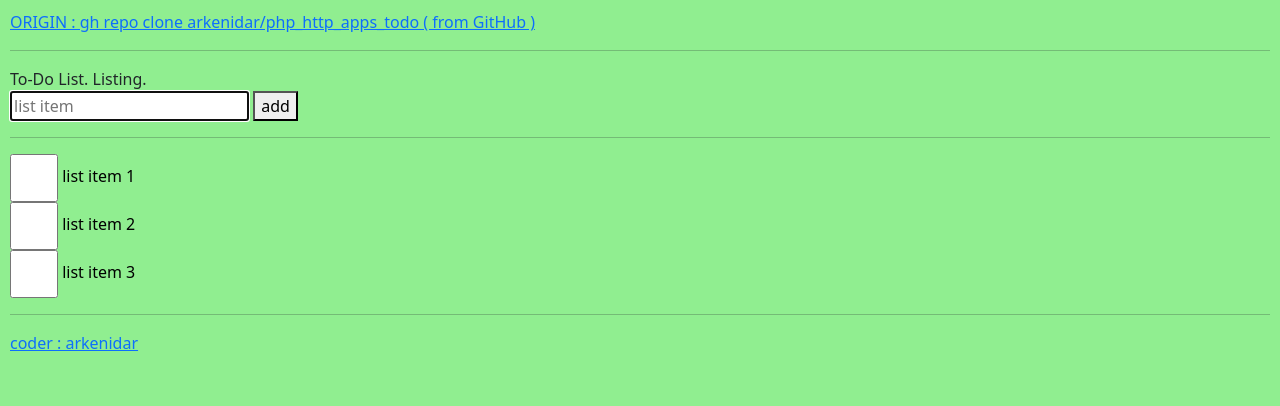
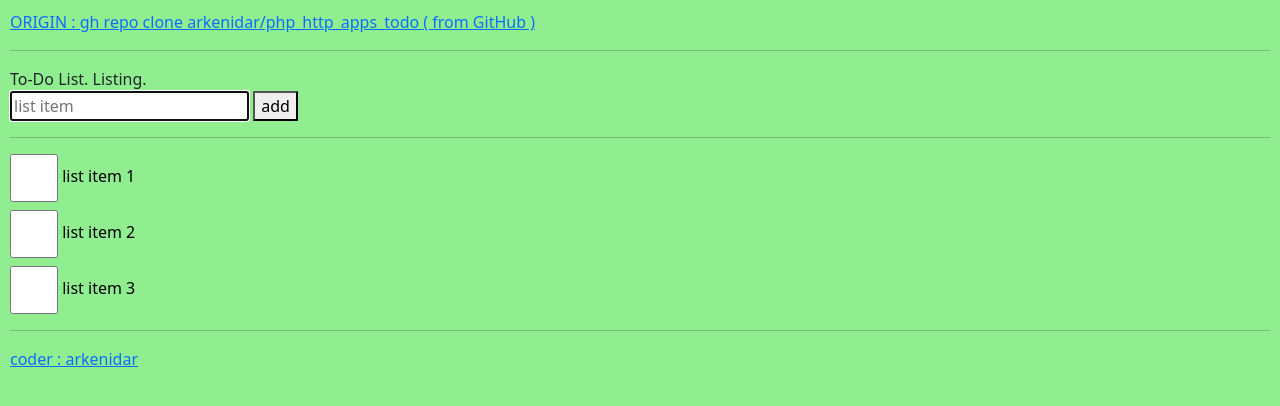
Before and after one commit to arkenidar/php_http_apps_todo, a PHP site: page /router.php?r=todo_list in a window 1280 px wide. Shown: the top 406 px of the page. Run offline with PHP 8.4, Linux system fonts and the light colour scheme; data comes from the database, SQL or seed files in the repository.

Commit message:
refactor: update todo list CSS for improved layout and spacing

```diff
--- a/www/css/appwide.css
+++ b/www/css/appwide.css
@@ -14,3 +14,9 @@ body {
     color: initial;
     display: block;
 }
+
+.todo_list {
+    display: flex;
+    flex-direction: column;
+    row-gap: 0.5em;
+}
```
